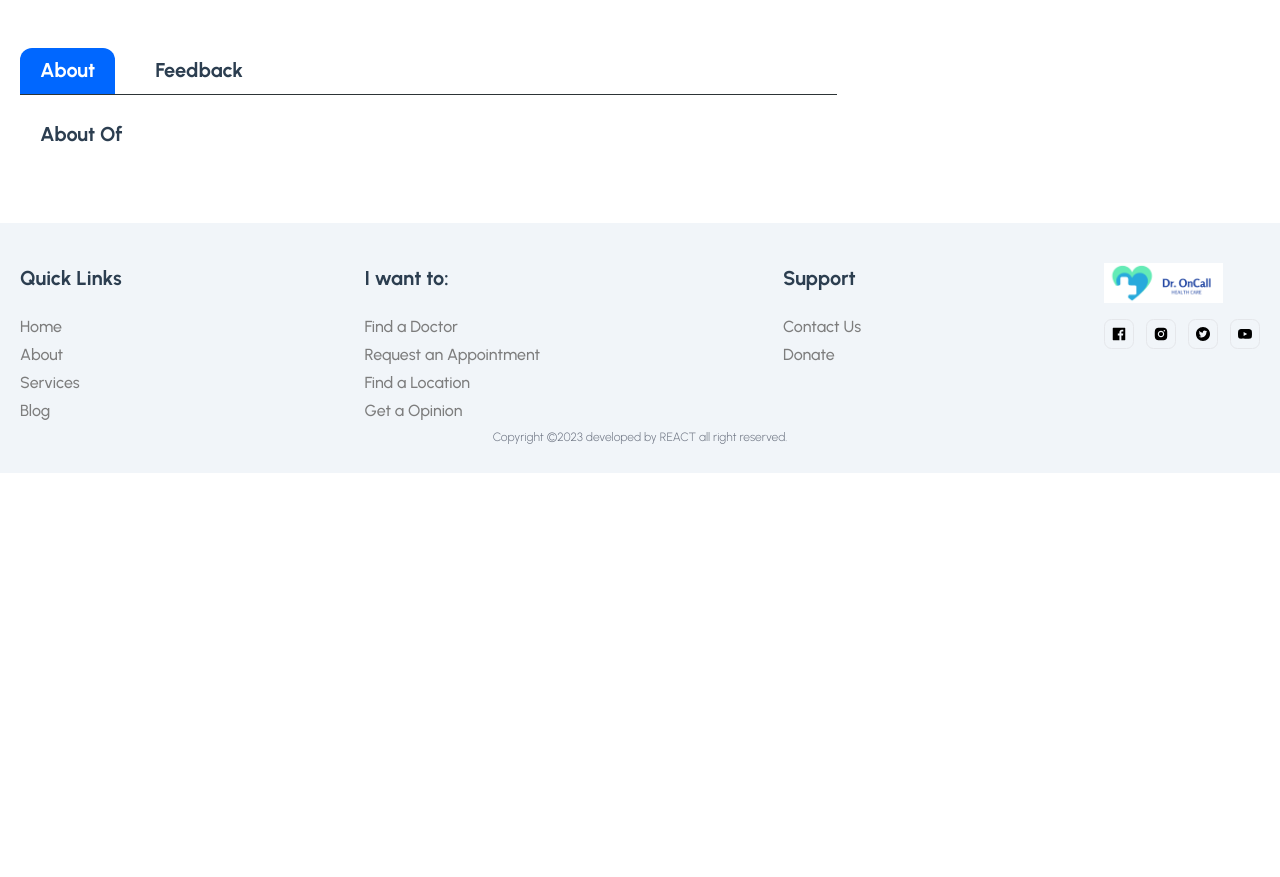
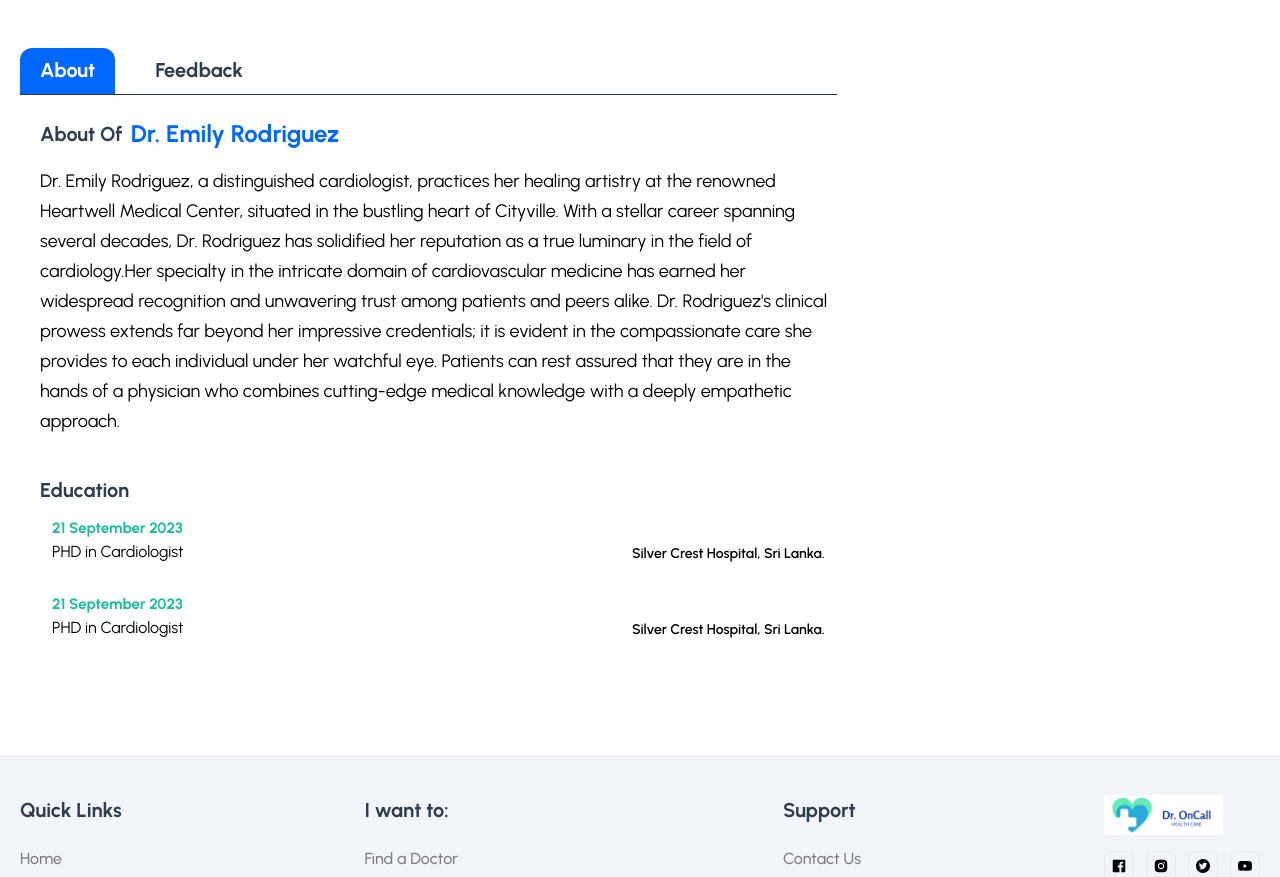
Before and after one commit to RavinduKavinda/doctor-appointment-booking, a React (Vite) app in the folder frontend/: page /doctors/1 in a window 1280 px wide. Shown: the part 537-1414 px from the top of the page. Before the commit the page ends 1010 px from the top, so only its background shows below. Built offline with nearby package versions, Linux system fonts and the light colour scheme; a web font is replaced by a local one.

Commit message:
doc education

```diff
--- a/frontend/src/pages/Doctors/DoctorAbout.jsx
+++ b/frontend/src/pages/Doctors/DoctorAbout.jsx
@@ -7,8 +7,62 @@ const DoctorAbout = () => {
         <div>
             <h3 className="text-[20px] leading-7 text-headingColor font-bold flex items-center gap-2">
                 About Of
+                <span className="text-primaryColor font-bold text-[24px]">
+                    Dr. Emily Rodriguez
+                </span>
             </h3>
+
+            <p className="text_para">
+            Dr. Emily Rodriguez, a distinguished cardiologist, practices her healing
+            artistry at the renowned Heartwell Medical Center, situated in the bustling
+            heart of Cityville. With a stellar career spanning several decades, Dr. Rodriguez
+            has solidified her reputation as a true luminary in the field of cardiology.Her
+            specialty in the intricate domain of cardiovascular medicine has earned her widespread
+            recognition and unwavering trust among patients and peers alike. Dr. Rodriguez's
+            clinical prowess extends far beyond her impressive credentials; it is evident in
+            the compassionate care she provides to each individual under her watchful eye. Patients
+            can rest assured that they are in the hands of a physician who combines cutting-edge medical
+            knowledge with a deeply empathetic approach.
+            </p>
         </div>
+
+        {/*-----Education-----*/}
+        <div className="mt-[40px]">
+            <h3 className="text-[20px] leading-7 text-headingColor font-bold flex items-center gap-2">
+                Education
+            </h3>
+
+            <ul className="pt-4 md:p-3">
+                <li className="flex flex-col sm:flex-row sm:justify-between sm:items-end md:gap-3 mb-7">
+                    <div>
+                        <span className="text-irisBlueColor text-[15px] leading-6 font-bold">
+                            21 September 2023
+                        </span>
+                        <p className="text-[16px] leading-6 font-normal text-textColor">
+                            PHD in Cardiologist
+                        </p>
+                    </div>
+                    <p className="text-[14px] leading-5 font-semibold text-textColor">
+                        Silver Crest Hospital, Sri Lanka.
+                    </p>
+                </li>
+                <li className="flex flex-col sm:flex-row sm:justify-between sm:items-end md:gap-3 mb-7">
+                    <div>
+                        <span className="text-irisBlueColor text-[15px] leading-6 font-bold">
+                            21 September 2023
+                        </span>
+                        <p className="text-[16px] leading-6 font-normal text-textColor">
+                            PHD in Cardiologist
+                        </p>
+                    </div>
+                    <p className="text-[14px] leading-5 font-semibold text-textColor">
+                        Silver Crest Hospital, Sri Lanka.
+                    </p>
+                </li>
+            </ul>
+        </div>
+
+
     </div>
     </div>
   );
```
